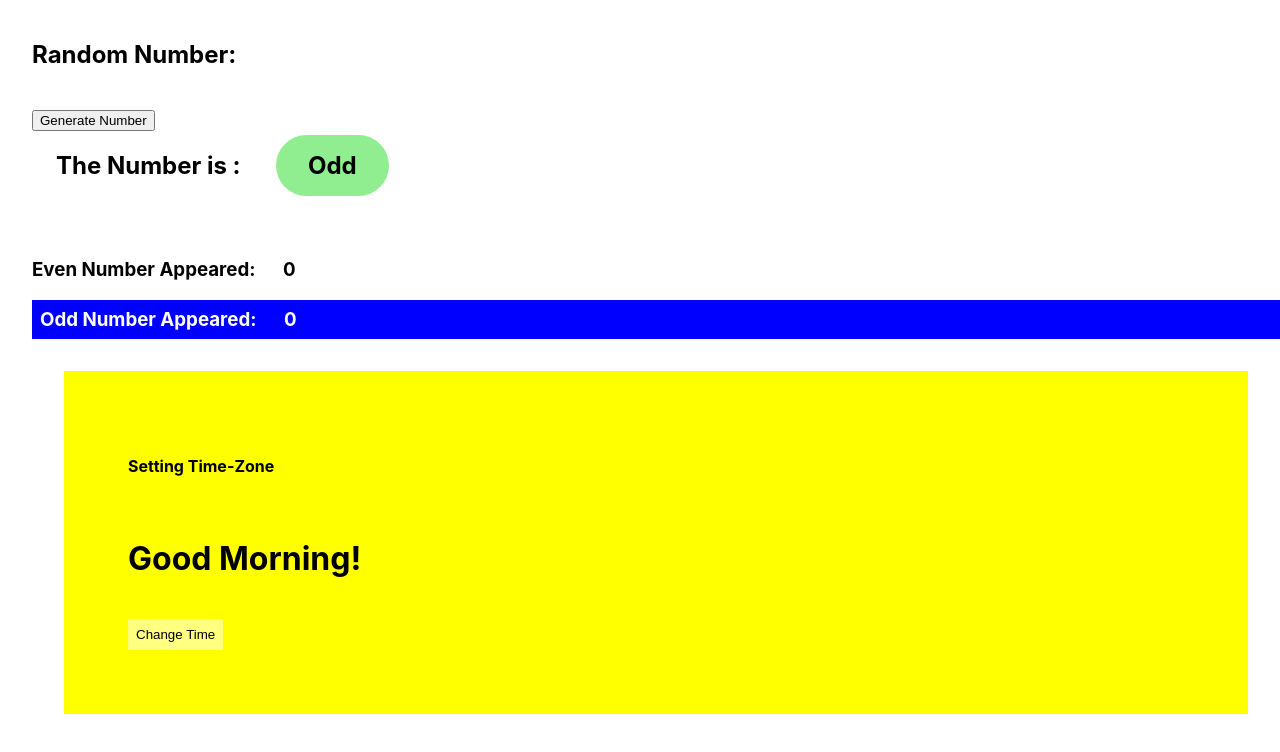
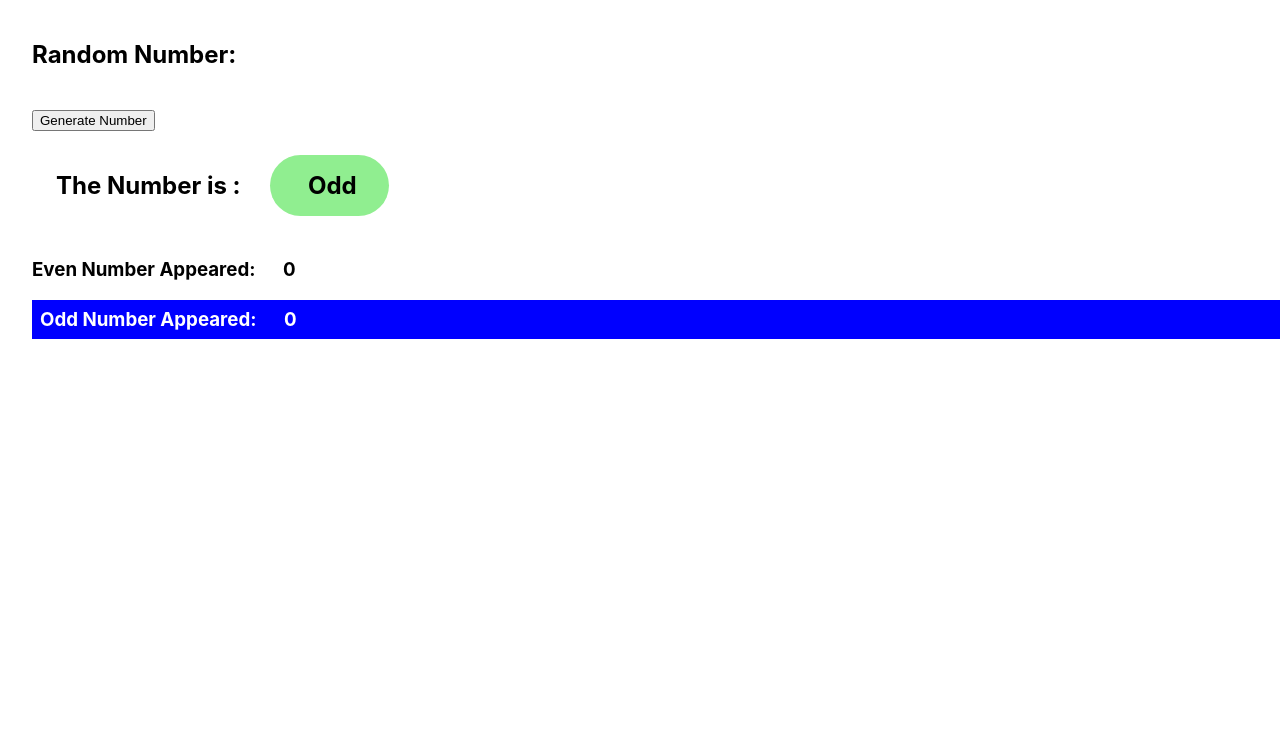
Before and after one commit to aasif112/03_learn_react, a React (Create React App) app: page / in a window 1280 px wide. Shown: the top 752 px of the page. Built offline with nearby package versions, Linux system fonts and the light colour scheme.

Commit message:
Odd_Even Number counter- stage01 | To-Set counting Logic

```diff
--- a/src/App.css
+++ b/src/App.css
@@ -2,21 +2,6 @@
 
 
 body  {margin-left: 2rem;}
-.box  { background-color: rgba(0, 0, 0, 0.5);
-  margin: 2rem;
-  padding: 4rem;
-}
-
-.sunRise   { background-color: yellow;
-              margin: 2rem;
-              padding: 4rem;
-
-          }
-
-#timeBtn   { background-color: rgba(255, 255, 255, 0.5);
-             border: none;
-             padding: 0.5rem;
-}
 
 .even   { background-color: lightblue;
   padding: 1rem 2rem;
@@ -31,6 +16,13 @@ body  {margin-left: 2rem;}
   justify-content: center;
 }
 
+.start   { background-color: lightgray;
+  padding: 1rem 2rem;
+  border-radius: 2rem;
+  align-items: center;
+  justify-content: center;
+}
+
 .highlight    { color: white;
                 background-color: blue;
                 padding: 0.5rem;
--- a/src/App.js
+++ b/src/App.js
@@ -1,47 +1,16 @@
 
 
 
-import React, { useState } from 'react';
-import './App.css';
-import { NumChecker } from './RandomNum';
-import { Counter } from './RandomNum';
+
+import { NumGenerator } from './RandomNum';
 
 function App() {
-  let [RandomNum, setRandomNum] = useState()
-  let [isMorning, setMorning] = useState(true)
-  let [evenCount, setevenCount] = useState(0)
-  let [oddCount, setoddCount] = useState(0)
   return (
     <div>
-    <div >
-      <br />
-      <h2>Random Number: {RandomNum} </h2>
-      <br />
-      <button onClick={()=> {setRandomNum(parseInt(Math.random()*100 +1))
-        {RandomNum%2 === 0 ? setevenCount(++evenCount) : setoddCount(++oddCount)}
-      }}>Generate Number</button>
-      <br />
-      <NumChecker numType= {RandomNum%2 === 0 ? 'Even' : 'Odd'} getClass= {RandomNum%2 === 0 ? 'even' : 'odd'} />
-      <br />
-      <br />
+      <NumGenerator />
+    </div>
+  )
 
-      <Counter evenCounts = {evenCount}  oddCounts = {oddCount} evenClass= {RandomNum%2 === 0 ? 'highlight' : 'simple'}
-      oddClass = {RandomNum%2 === 0 ? 'simple'  : 'highlight'} />
-
-
-    </div>
-
-    <div className= { `${isMorning? 'sunRise' : 'box'}` }>
-      <h4>Setting Time-Zone</h4>
-      <br />
-      <h1>Good {  isMorning? "Morning" : "Night"  }!</h1>
-      <br />
-    <button id='timeBtn' onClick={()=> setMorning(!isMorning)}>Change Time</button>
-
-    </div>
-    </div>
-
-  );
 }
 
 export default App;
--- a/src/RandomNum.js
+++ b/src/RandomNum.js
@@ -1,19 +1,57 @@
 
 
 
-import React from "react";
+import React, { useState } from 'react';
+import './App.css';
 
-export function NumChecker({numType, getClass}) {
-        return (
-                <h2>&emsp;The Number is : &emsp; <span className={getClass} > {numType}</span> </h2>
-        )
+
+export function NumGenerator() {
+        let [RandomNum, setRandomNum] = useState()
+        let [evenCount, setevenCount] = useState(0)
+        let [oddCount, setoddCount] = useState(0)
+        function Start() {
+                console.log({RandomNum})
+                setRandomNum(parseInt(Math.random()*100 +1))
+                if(RandomNum%2 ===0) {
+
+                        console.log('Even')
+                        setevenCount(++evenCount)
+                } else if(RandomNum%2 ===1) {
+                        setoddCount(++oddCount)
+                        console.log('Odd')
+                }
+        }
+
+
+  return (
+   <div>
+      {/* NUMBER GENEARTOR */}
+      <div>
+        <br />
+           <h2>Random Number: {RandomNum} </h2>
+           <br />
+           <button onClick={Start}>
+              Generate Number
+           </button>
+      </div>
+
+        <br />
+        {/* ODD-EVEN CHECKING */}
+           <h2>&emsp;The Number is : &emsp;
+                        <span className={RandomNum%2===0? 'even' : 'odd'} > {RandomNum%2===0? 'Even' : 'Odd'}
+                        </span>
+           </h2>
+        <br />
+        {/* ODD EVEN COUNTER */}
+        <div>
+           <h3 className={RandomNum%2===0? 'highlight' : 'simple'} >
+                Even Number Appeared: &emsp; {evenCount}
+           </h3>
+           <h3 className={RandomNum%2===0? 'simple' : 'highlight'}>
+                Odd Number Appeared: &emsp; {oddCount}
+           </h3>
+        </div>
+
+   </div>
+)
 }
-
-export function Counter(props) {
-        return(
-        <div>
-                <h3 className={props.evenClass} >Even Number Appeared: &emsp; {props.evenCounts} </h3>
-                <h3 className={props.oddClass}>Odd Number Appeared: &emsp; {props.oddCounts} </h3>
-        </div>
-        )
-}
```
